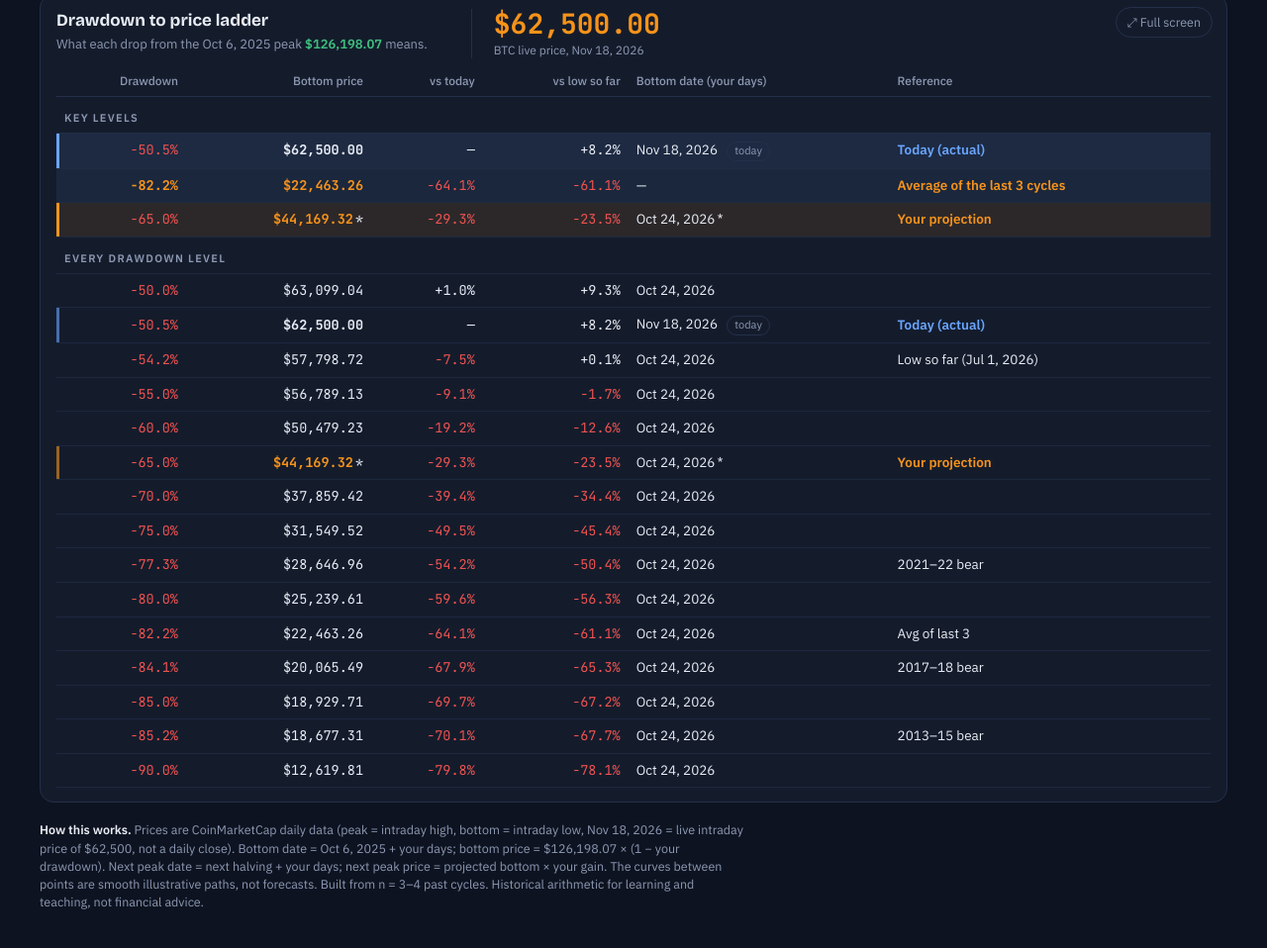
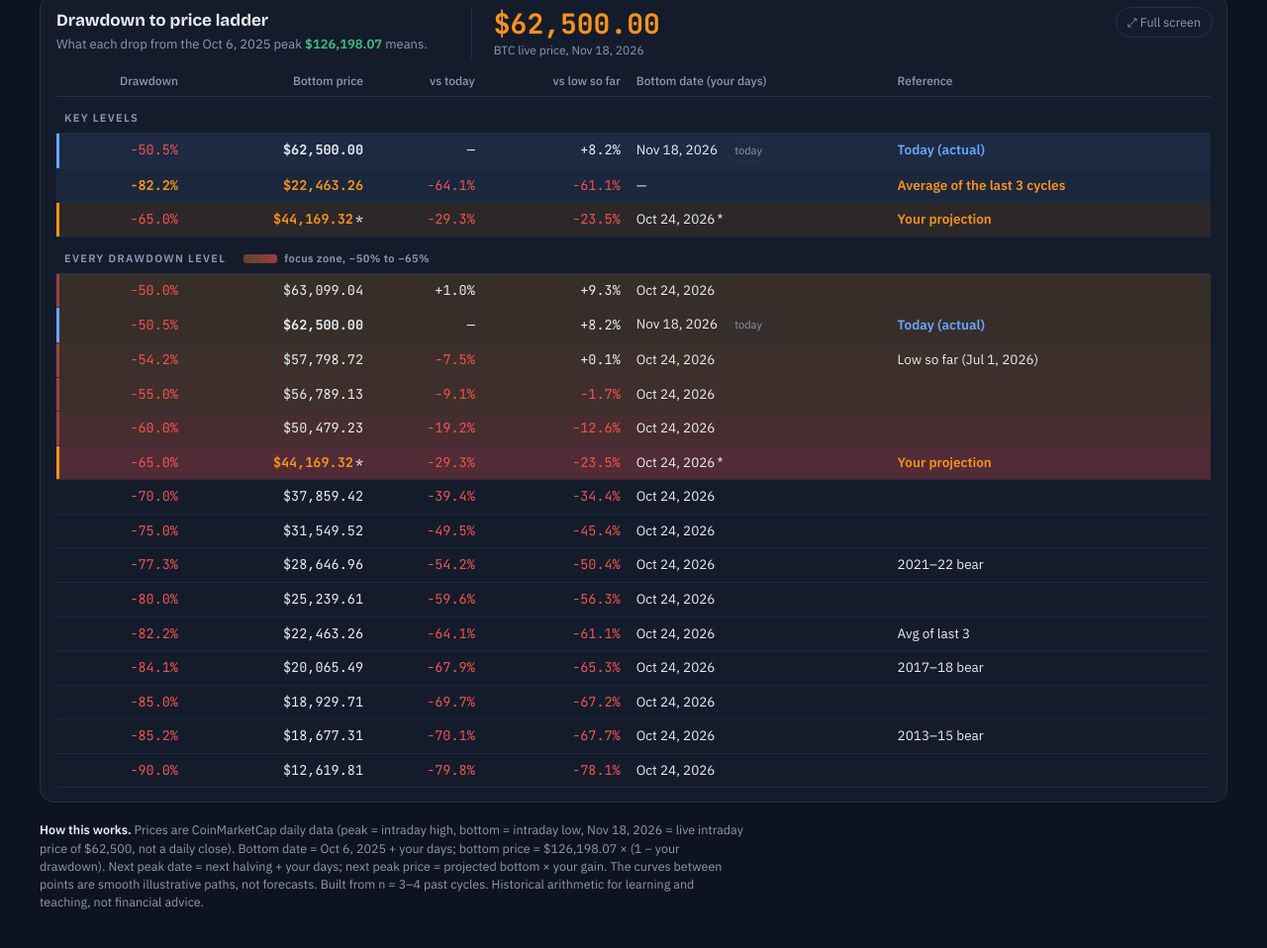
Before and after one commit to Evergreen-Digital-Labs/BTC, a plain HTML site: page index.html in a window 1280 px wide. Shown: the part 2693-3651 px from the top of the page at 99% size. Drawn offline with nearby package versions, Linux system fonts and the light colour scheme.

Commit message:
Drawdown ladder: focus-zone shading for −50% to −65%
Co-Authored-By: Claude Opus 5.5 <noreply@anthropic.com>
Claude-Session: https://claude.ai/code/session_01J4MFcYBN4kWDQJo1EHcUDy

```diff
--- a/index.html
+++ b/index.html
@@ -84,6 +84,12 @@ b[data-cmp]:hover,b[data-cmp].on{border-bottom-color:currentColor}
 .tr{color:var(--bear);font-weight:600}
 .to{color:var(--btc);font-weight:700}
 tr.nowa td{background:rgba(106,166,255,.10)}
+tr.zone td{background:var(--zbg)}
+tr.zone td:first-child{box-shadow:inset 3px 0 0 rgba(239,83,80,.55)}
+tr.zone.lyou td:first-child{box-shadow:inset 3px 0 0 var(--btc)}
+tr.zone.lnow td:first-child{box-shadow:inset 3px 0 0 var(--halving)}
+.zkey{margin-left:14px;font-weight:600;letter-spacing:.04em;text-transform:none;color:var(--muted)}
+.zkey i{display:inline-block;width:34px;height:9px;border-radius:3px;margin-right:7px;vertical-align:-1px;background:linear-gradient(90deg,rgba(247,147,26,.35),rgba(239,83,80,.6))}
 tr.lgrp td{font-size:11px;font-weight:700;letter-spacing:.12em;text-transform:uppercase;color:var(--muted);padding-top:14px;padding-bottom:6px;background:none!important;box-shadow:none!important}
 tr.lyou td:first-child{box-shadow:inset 3px 0 0 rgba(247,147,26,.6)}
 tr.lnow td:first-child{box-shadow:inset 3px 0 0 rgba(106,166,255,.6)}
@@ -1120,10 +1126,14 @@ const DATA = {"weekly":[[2010.5421,0.08],[2010.5613,0.07],[2010.5804,0.06],[2010
     l += `<tr class="now"><td class="n">${O('−' + avgV.toFixed(1) + '%')}</td><td class="n">${O(usd(avgP))}</td><td class="n neg">${pct(avgP/TODAY.p - 1)}</td><td class="n neg">${pct(avgP/LOW.p - 1)}</td><td>—</td><td>${O('Average of the last 3 cycles')}</td></tr>`;
     { const yp = PEAK.p*(1 - S.dd/100);
       l += `<tr class="you"><td class="n neg">−${S.dd.toFixed(1)}%</td><td class="n"><span class="to">${usd(yp)}</span><span class="ast">*</span></td><td class="n neg">${pct(yp/TODAY.p - 1)}</td><td class="n${yp < LOW.p ? ' neg' : ''}">${pct(yp/LOW.p - 1)}</td><td>${fmtD(s.bMs)}<span class="ast">*</span></td><td><span class="to">Your projection</span></td></tr>`; }
-    l += grp('Every drawdown level');
+    l += grp('Every drawdown level <span class="zkey"><i></i>focus zone, −50% to −65%</span>');
     ents.forEach(({v, p, kind}) => {
       const you = kind === 'you', now = kind === 'now', st = you ? '<span class="ast">*</span>' : '';
-      l += `<tr${you ? ' class="lyou"' : (now ? ' class="lnow"' : '')}><td class="n neg">−${v.toFixed(1)}%</td>`
+      // focus zone −50% to −65%: shading deepens from orange to red as the drop gets bigger
+      const zt = v >= 50 - 1e-6 && v <= 65 + 1e-6 ? (v - 50)/15 : null;
+      const zc = zt == null ? '' : ` style="--zbg:rgba(${Math.round(247 - 8*zt)},${Math.round(147 - 64*zt)},${Math.round(26 + 54*zt)},${(0.15 + 0.13*zt).toFixed(3)})"`;
+      const zcls = [you ? 'lyou' : (now ? 'lnow' : ''), zt == null ? '' : 'zone'].filter(Boolean).join(' ');
+      l += `<tr${zcls ? ` class="${zcls}"` : ''}${zc}><td class="n neg">−${v.toFixed(1)}%</td>`
         + `<td class="n">${now ? `<b>${usd(p)}</b>` : (you ? `<span class="to">${usd(p)}</span>${st}` : usd(p))}</td>`
         + `<td class="n${!now && p < TODAY.p ? ' neg' : ''}">${now ? '—' : pct(p/TODAY.p - 1)}</td>`
         + `<td class="n${p < LOW.p ? ' neg' : ''}">${pct(p/LOW.p - 1)}</td>`
```
